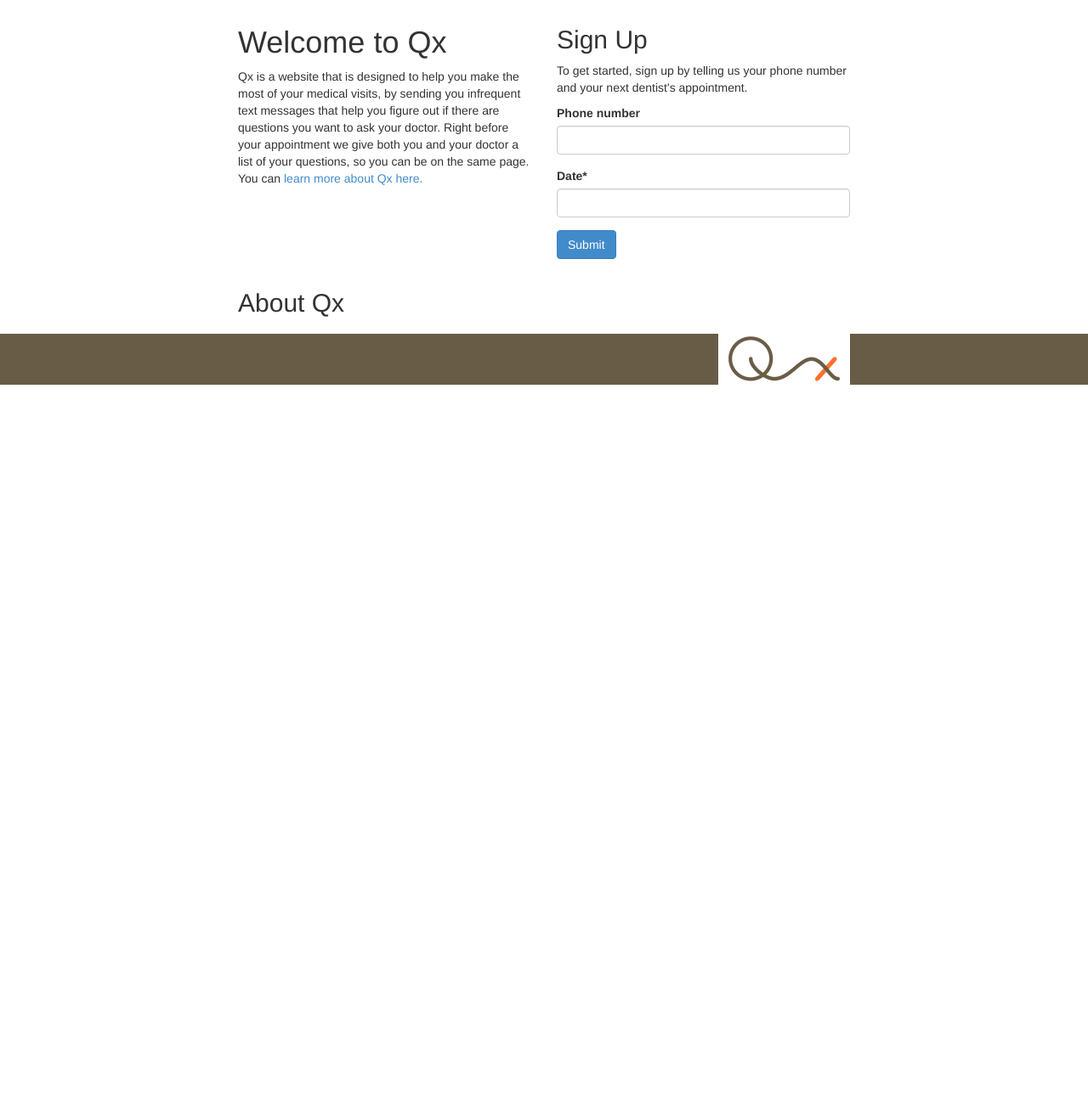
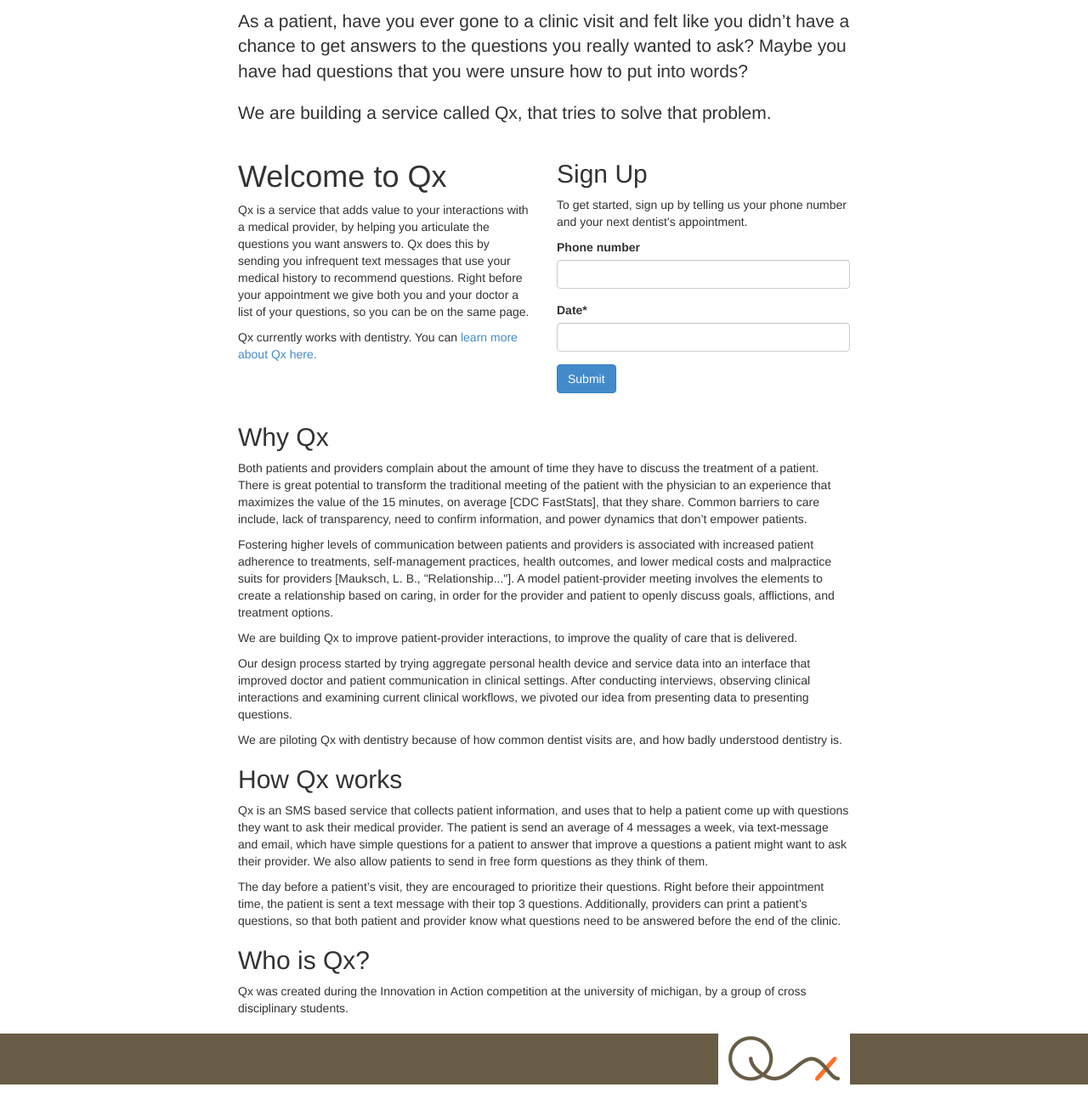
Before and after one commit to nickdotreid/questionx, a Django app: page / in a window 1280 px wide. Shown: the part 70-1357 px from the top of the page at 85% size. Before the commit the page ends 523 px from the top, so only its background shows below. Run offline with Django 3.2, Linux system fonts and the light colour scheme; some libraries are stand-ins or nearby versions.

Commit message:
updated front page with text

```diff
--- a/questionx/front_page/templates/front_page/signup.html
+++ b/questionx/front_page/templates/front_page/signup.html
@@ -2,10 +2,13 @@
 {% load crispy_forms_tags %}
 
 {% block content %}
+<p class="lead">As a patient, have you ever gone to a clinic visit and felt like you didn’t have a chance to get answers to the questions you really wanted to ask? Maybe you have had questions that you were unsure how to put into words?</p>
+<p class="lead">We are building a service called Qx, that tries to solve that problem.</p>
 <div class="row">
 	<div class="col-md-6">
 		<h1>Welcome to Qx</h1>
-		<p>Qx is a website that is designed to help you make the most of your medical visits, by sending you infrequent text messages that help you figure out if there are questions you want to ask your doctor. Right before your appointment we give both you and your doctor a list of your questions, so you can be on the same page. You can <a href="#about">learn more about Qx here.</a></p>
+		<p>Qx is a service that adds value to your interactions with a medical provider, by helping you articulate the questions you want answers to. Qx does this by sending you infrequent text messages that use your medical history to recommend questions. Right before your appointment we give both you and your doctor a list of your questions, so you can be on the same page.</p>
+		<p>Qx currently works with dentistry. You can <a href="#why">learn more about Qx here.</a></p>
 	</div>
 	<div class="col-md-6">
 		<section id="signup">
@@ -15,8 +18,21 @@
 		</section>
 	</div>
 </div>
-<section id="about">
-	<h2>About Qx</h2>
+<section id="why">
+	<h2>Why Qx</h2>
+	<p>Both patients and providers complain about the amount of time they have to discuss the treatment of a patient. There is great potential to transform the traditional meeting of the patient with the physician to an experience that maximizes the value of the 15 minutes, on average [CDC FastStats], that they share. Common barriers to care include, lack of transparency, need to confirm information, and power dynamics that don’t empower patients.</p>
+	<p>Fostering higher levels of communication between patients and providers is associated with increased patient adherence to treatments, self-management practices, health outcomes, and lower medical costs and malpractice suits for providers [Mauksch, L. B., "Relationship..."].  A model patient-provider meeting involves the elements to create a relationship based on caring, in order for the provider and patient to openly discuss goals, afflictions, and treatment options.</p>
+	<p>We are building Qx to improve patient-provider interactions, to improve the quality of care that is delivered.</p>
+	<p>Our design process started by trying aggregate personal health device and service data into an interface that improved doctor and patient communication in clinical settings. After conducting interviews, observing clinical interactions and examining current clinical workflows, we pivoted our idea from presenting data to presenting questions.</p>
+	<p>We are piloting Qx with dentistry because of how common dentist visits are, and how badly understood dentistry is.</p>
 </section>
-
+<section id="how">
+	<h2>How Qx works</h2>
+<p>Qx is an SMS based service that collects patient information, and uses that to help a patient come up with questions they want to ask their medical provider. The patient is send an average of 4 messages a week, via text-message and email, which have simple questions for a patient to answer that improve a questions a patient might want to ask their provider. We also allow patients to send in free form questions as they think of them.</p>
+<p>The day before a patient’s visit, they are encouraged to prioritize their questions. Right before their appointment time, the patient is sent a text message with their top 3 questions. Additionally, providers can print a patient’s questions, so that both patient and provider know what questions need to be answered before the end of the clinic.</p>
+</section>
+<section id="who">
+	<h2>Who is Qx?</h2>
+<p>Qx was created during the Innovation in Action competition at the university of michigan, by a group of cross disciplinary students.</p>
+</section>
 {% endblock content %}
```
